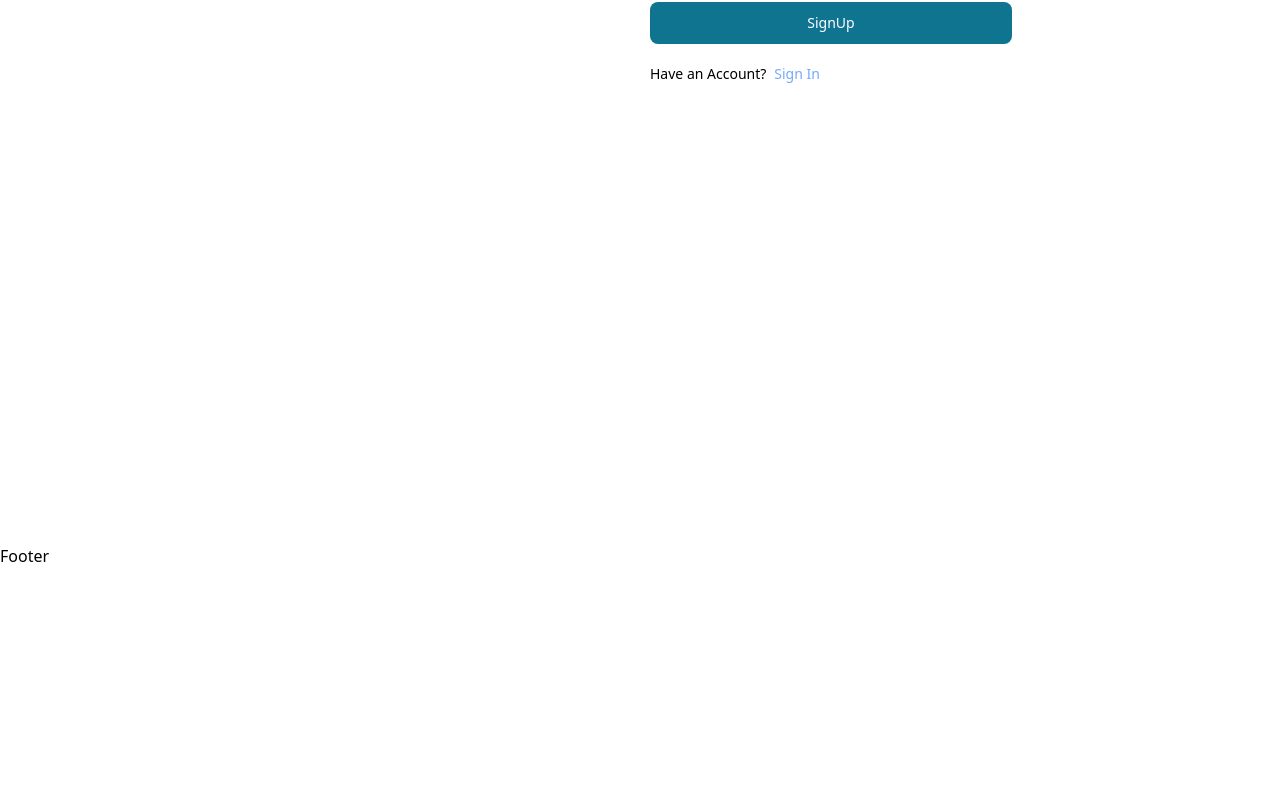
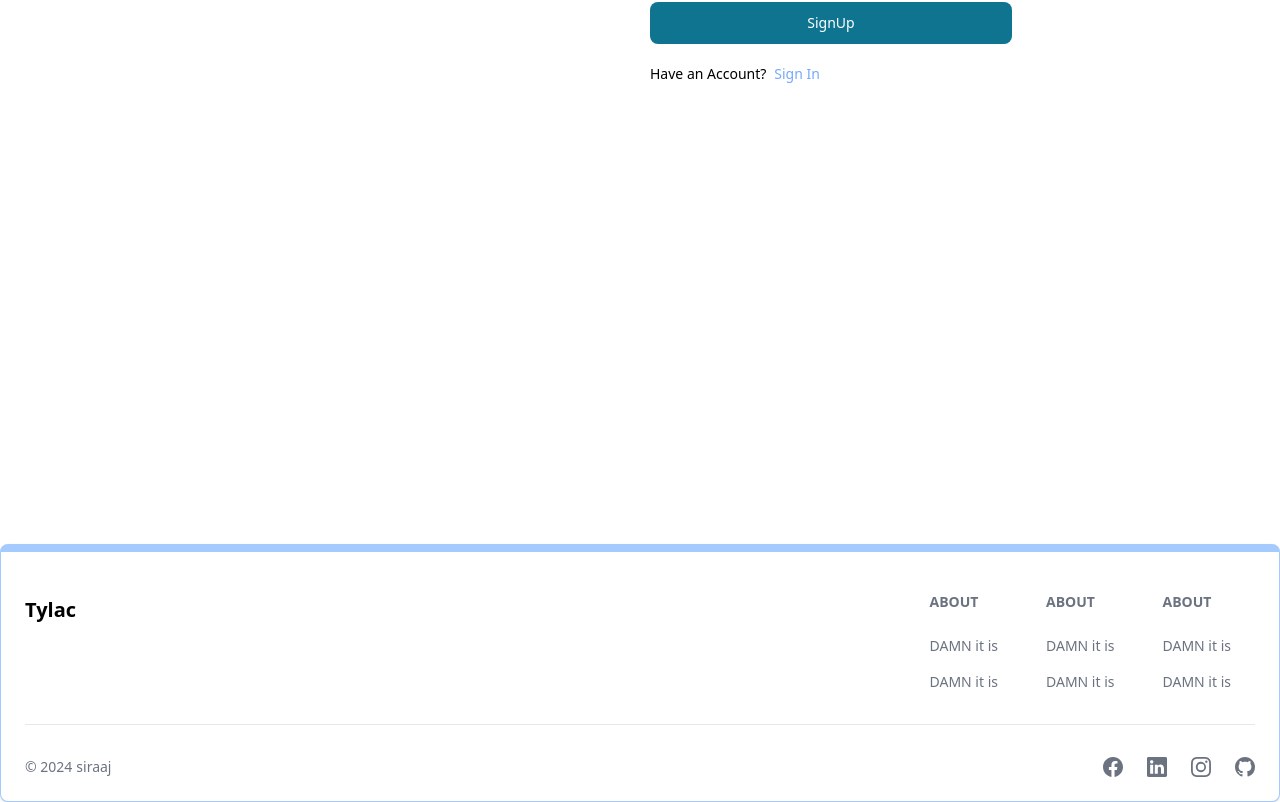
Before and after one commit to SSaabir/Tylac-Paints-Project---Advanced-Buisness-Management-System, a React (Vite) app in the folder project/: page /signup in a window 1280 px wide. Shown: the part 400-1202 px from the top of the page. Before the commit the page ends 968 px from the top, so only its background shows below. Built offline with nearby package versions, Linux system fonts and the light colour scheme.

Commit message:
footer design and functions

```diff
--- a/project/src/components/Footer.jsx
+++ b/project/src/components/Footer.jsx
@@ -1,7 +1,69 @@
-import React from 'react'
+import {Footer} from 'flowbite-react';
+import {Link} from 'react-router-dom';
+import {BsFacebook, BsTwitter, BsTwitterX} from 'react-icons/bs';
+import { BsInstagram } from 'react-icons/bs';
+import { BsLinkedin } from 'react-icons/bs';
+import { BsGithub } from 'react-icons/bs';
 
-export default function Footer() {
+export default function FooterCom() {
   return (
-    <div>Footer</div>
+   <Footer container className='border border-t-8 border-blue-300'>
+    <div className='w-full max-w-7xl mx-auto'>
+      <div className='grid w-full justify-between sm:flex md:grid-cols-1'>
+        <div className='mt-5'>
+        <Link to="/" className='self-center whitespace-nowrap text-lg sm:text-xl font-semibold dark:text-white'>
+    <span>Tylac</span>
+    </Link>
+        </div>
+        <div className='grid grid-cols-2 gap-8 mt-4 sm:grid-cols-3 sm:gap-6'>
+          <div>
+          <Footer.Title title='About'/>
+        <Footer.LinkGroup col>
+          <Footer.Link href='https://www.google.com' target='_blank' rel='noopener noreferrer'>
+            DAMN it is
+          </Footer.Link>
+          <Footer.Link href='https://www.google.com' target='_blank' rel='noopener noreferrer'>
+            DAMN it is
+          </Footer.Link>
+        </Footer.LinkGroup>
+          </div>
+        <div>
+        <Footer.Title title='About'/>
+        <Footer.LinkGroup col>
+          <Footer.Link href='https://www.google.com' target='_blank' rel='noopener noreferrer'>
+            DAMN it is
+          </Footer.Link>
+          <Footer.Link href='https://www.google.com' target='_blank' rel='noopener noreferrer'>
+            DAMN it is
+          </Footer.Link>
+        </Footer.LinkGroup>
+        </div>
+        <div>
+        <Footer.Title title='About'/>
+        <Footer.LinkGroup col>
+          <Footer.Link href='https://www.google.com' target='_blank' rel='noopener noreferrer'>
+            DAMN it is
+          </Footer.Link>
+          <Footer.Link href='https://www.google.com' target='_blank' rel='noopener noreferrer'>
+            DAMN it is
+          </Footer.Link>
+        </Footer.LinkGroup>
+        </div>
+        </div>
+      </div>
+      <Footer.Divider />
+      <div className='w-full sm:flex sm:items-center sm:justify-between'>
+        <Footer.Copyright href='#' by='siraaj' year={new Date().getFullYear()}/>
+
+        <div className='flex gap-6 sm:mt-0 mt-4 sm:justify-center'>
+          <Footer.Icon href='#' icon={BsFacebook}/>
+          <Footer.Icon href='#' icon={BsLinkedin}/>
+          <Footer.Icon href='#' icon={BsInstagram}/>
+          <Footer.Icon href='#' icon={BsGithub}/>
+
+        </div>
+      </div>
+    </div>
+   </Footer>
   )
 }
--- a/project/src/pages/SignUp.jsx
+++ b/project/src/pages/SignUp.jsx
@@ -2,7 +2,6 @@
 import React, {useState} from 'react'
 import {Link, useNavigate } from 'react-router-dom'
 import { Label } from 'flowbite-react'
-import { use } from 'react';
 
 export default function SignUp() {
   const [formData, setFormData] = useState({});
```
